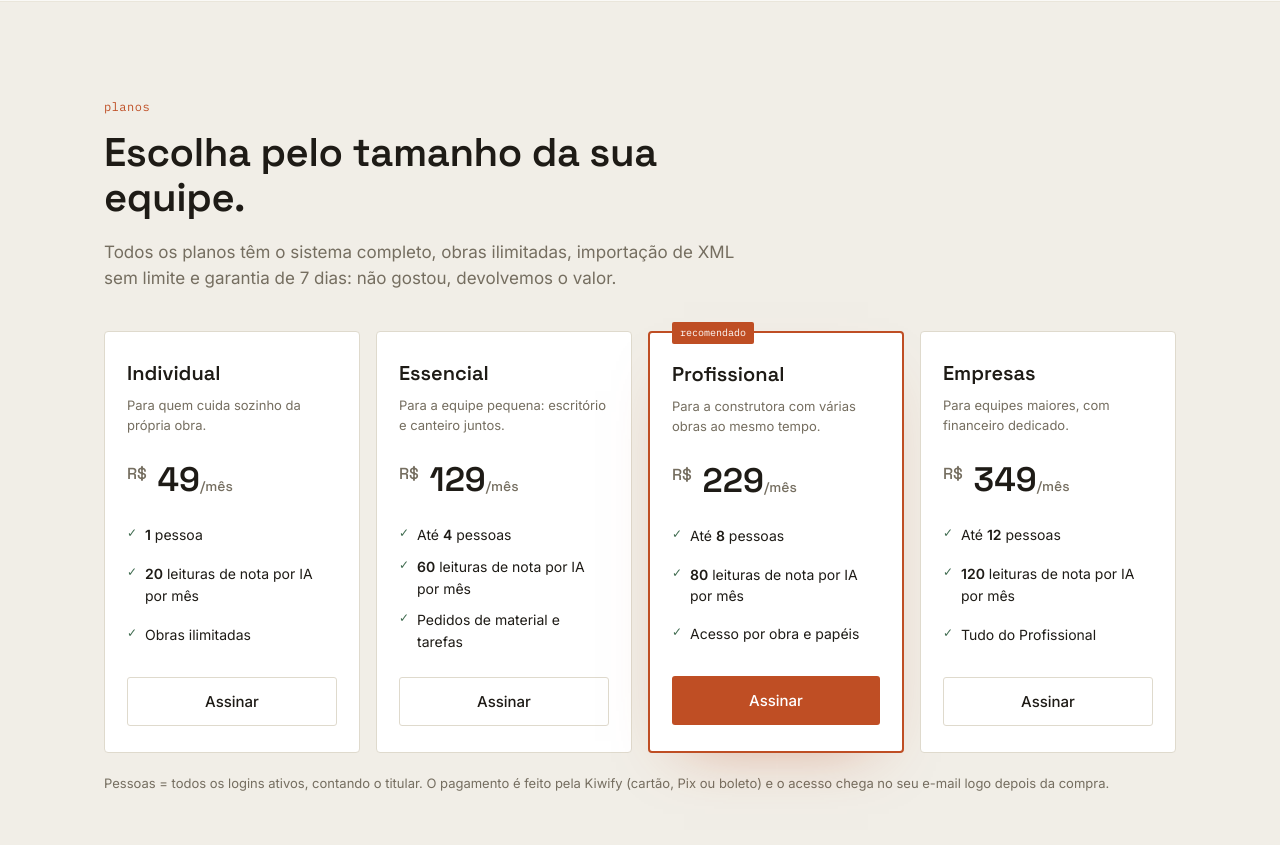
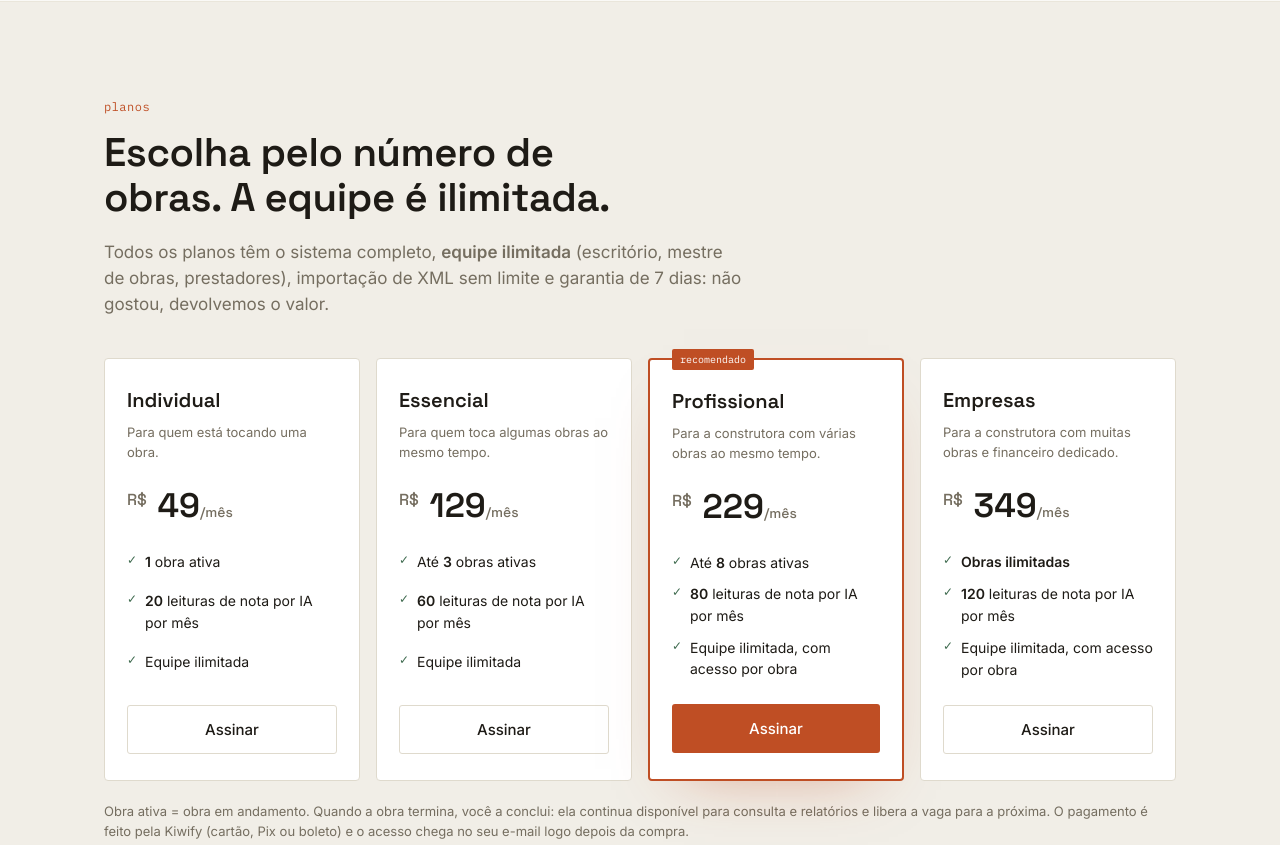
Before and after one commit to NicolasPascoal/prumo, a plain HTML site: page index.html in a window 1280 px wide. Shown: the part 4200-5045 px from the top of the page. Drawn offline with Linux system fonts and the light colour scheme.

Commit message:
feat: planos por obra ativa com equipe ilimitada
- cards: 1, 3, 8 obras ativas e Empresas com obras ilimitadas
- equipe ilimitada em todos os planos
- nota e pergunta frequente sobre obra concluida liberar a vaga

Co-Authored-By: Claude Opus 5.5 <noreply@anthropic.com>

```diff
--- a/index.html
+++ b/index.html
@@ -252,30 +252,30 @@
 <section class="section-alt" id="planos">
   <div class="wrap reveal">
     <div class="kicker">planos</div>
-    <h2 class="section-title">Escolha pelo tamanho da sua equipe.</h2>
-    <p class="lede">Todos os planos têm o sistema completo, obras ilimitadas, importação de XML sem limite e garantia de 7 dias: não gostou, devolvemos o valor.</p>
+    <h2 class="section-title">Escolha pelo número de obras. A equipe é ilimitada.</h2>
+    <p class="lede">Todos os planos têm o sistema completo, <b>equipe ilimitada</b> (escritório, mestre de obras, prestadores), importação de XML sem limite e garantia de 7 dias: não gostou, devolvemos o valor.</p>
 
     <!-- PREENCHER: preços fictícios, conferir os links da Kiwify, cotas de IA definitivas -->
     <div class="planos">
       <div class="plano">
         <div class="plano-nome">Individual</div>
-        <p class="plano-para">Para quem cuida sozinho da própria obra.</p>
+        <p class="plano-para">Para quem está tocando uma obra.</p>
         <div class="plano-preco display"><small>R$</small> 49<span>/mês</span></div>
         <ul class="plano-lista">
-          <li><b>1</b> pessoa</li>
+          <li><b>1</b> obra ativa</li>
           <li><b>20</b> leituras de nota por IA por mês</li>
-          <li>Obras ilimitadas</li>
+          <li>Equipe ilimitada</li>
         </ul>
         <a href="https://pay.kiwify.com.br/JHoDrps" class="btn btn-ghost">Assinar</a>
       </div>
       <div class="plano">
         <div class="plano-nome">Essencial</div>
-        <p class="plano-para">Para a equipe pequena: escritório e canteiro juntos.</p>
+        <p class="plano-para">Para quem toca algumas obras ao mesmo tempo.</p>
         <div class="plano-preco display"><small>R$</small> 129<span>/mês</span></div>
         <ul class="plano-lista">
-          <li>Até <b>4</b> pessoas</li>
+          <li>Até <b>3</b> obras ativas</li>
           <li><b>60</b> leituras de nota por IA por mês</li>
-          <li>Pedidos de material e tarefas</li>
+          <li>Equipe ilimitada</li>
         </ul>
         <a href="https://pay.kiwify.com.br/t9USLo8" class="btn btn-ghost">Assinar</a>
       </div>
@@ -285,25 +285,25 @@
         <p class="plano-para">Para a construtora com várias obras ao mesmo tempo.</p>
         <div class="plano-preco display"><small>R$</small> 229<span>/mês</span></div>
         <ul class="plano-lista">
-          <li>Até <b>8</b> pessoas</li>
+          <li>Até <b>8</b> obras ativas</li>
           <li><b>80</b> leituras de nota por IA por mês</li>
-          <li>Acesso por obra e papéis</li>
+          <li>Equipe ilimitada, com acesso por obra</li>
         </ul>
         <a href="https://pay.kiwify.com.br/fObr90C" class="btn btn-primary">Assinar</a>
       </div>
       <div class="plano">
         <div class="plano-nome">Empresas</div>
-        <p class="plano-para">Para equipes maiores, com financeiro dedicado.</p>
+        <p class="plano-para">Para a construtora com muitas obras e financeiro dedicado.</p>
         <div class="plano-preco display"><small>R$</small> 349<span>/mês</span></div>
         <ul class="plano-lista">
-          <li>Até <b>12</b> pessoas</li>
+          <li><b>Obras ilimitadas</b></li>
           <li><b>120</b> leituras de nota por IA por mês</li>
-          <li>Tudo do Profissional</li>
+          <li>Equipe ilimitada, com acesso por obra</li>
         </ul>
         <a href="https://pay.kiwify.com.br/o2PXoEu" class="btn btn-ghost">Assinar</a>
       </div>
     </div>
-    <p class="planos-nota">Pessoas = todos os logins ativos, contando o titular. O pagamento é feito pela Kiwify (cartão, Pix ou boleto) e o acesso chega no seu e-mail logo depois da compra.</p>
+    <p class="planos-nota">Obra ativa = obra em andamento. Quando a obra termina, você a conclui: ela continua disponível para consulta e relatórios e libera a vaga para a próxima. O pagamento é feito pela Kiwify (cartão, Pix ou boleto) e o acesso chega no seu e-mail logo depois da compra.</p>
   </div>
 </section>
 
@@ -342,6 +342,10 @@
       <details>
         <summary>E se as leituras do mês acabarem?</summary>
         <p>Você continua lançando à mão ou pelo XML normalmente. Se precisar de mais leituras com frequência, é só mudar de plano.</p>
+      </details>
+      <details>
+        <summary>Posso colocar a equipe toda? E quando a obra termina?</summary>
+        <p>Pode: pessoas são ilimitadas em todos os planos, do escritório ao prestador. O plano limita só as obras em andamento. Quando uma obra termina, você a conclui: o histórico fica guardado para consulta e relatórios, e a vaga fica livre para a próxima obra.</p>
       </details>
       <details>
         <summary>Consigo trazer a planilha que eu já uso?</summary>
```
